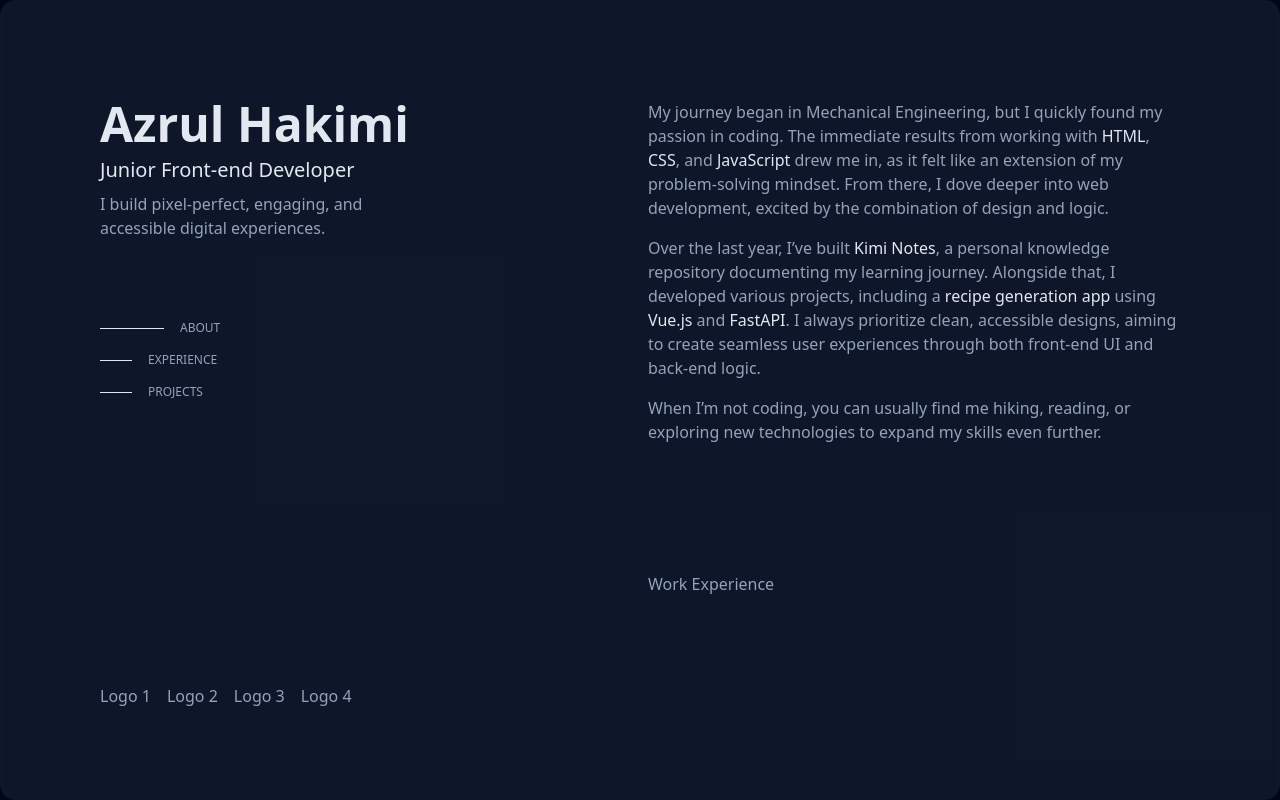
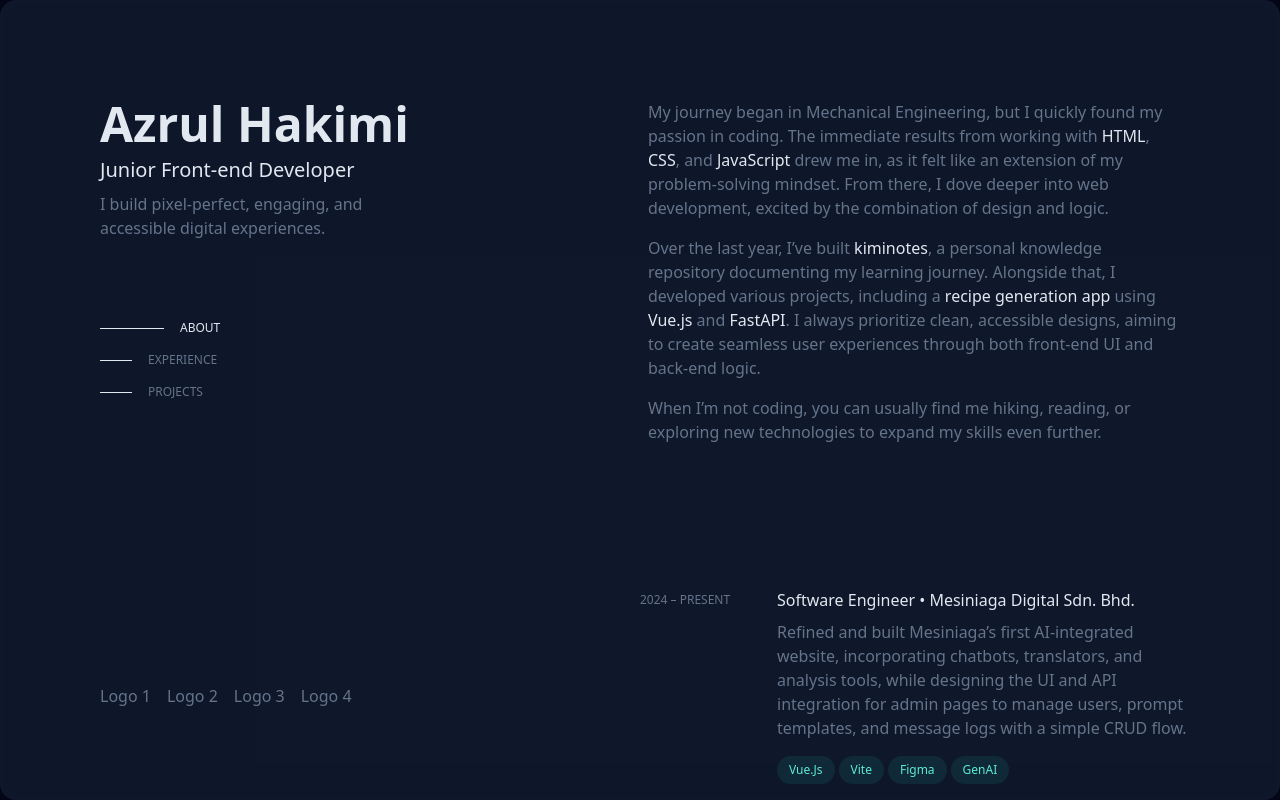
Before and after one commit to rulkimi/kimi-portfolio, a Vue app: page / in a window 1280 px wide. Built offline with nearby package versions, Linux system fonts and the light colour scheme.

Commit message:
added the hover card

```diff
--- a/src/components/AboutMe.vue
+++ b/src/components/AboutMe.vue
@@ -12,7 +12,7 @@
     </p>
 
     <p>
-      Over the last year, I’ve built <a href="https://rulkimi.github.io/kiminotes/" target="_blank" rel="noopener noreferrer">Kimi Notes</a>,
+      Over the last year, I’ve built <a href="https://rulkimi.github.io/kiminotes/" target="_blank" rel="noopener noreferrer">kiminotes</a>,
       a personal knowledge repository documenting my learning journey.
       Alongside that, I developed various projects, including a <a href="https://rulkimi.github.io/recipe-generator/" target="_blank" rel="noopener noreferrer">recipe generation app
       </a> using <a href="https://vuejs.org/" target="_blank" rel="noopener noreferrer">Vue.js</a> and <a href="https://fastapi.tiangolo.com/" target="_blank" rel="noopener noreferrer">FastAPI</a>. I always prioritize clean,
--- a/src/components/NavBar.vue
+++ b/src/components/NavBar.vue
@@ -37,6 +37,7 @@ const setActiveNav = nav => {
             ></div>
             <span
               class="text-xs"
+              :class="{ 'text-slate-200' : activeNav === navigation.name }"
             >
               {{ navigation.name }}
             </span>
--- a/src/components/WorkExperience.vue
+++ b/src/components/WorkExperience.vue
@@ -1,5 +1,27 @@
+<script setup>
+import { HoverCard } from '@/components/templates';
+</script>
+
 <template>
-  <div>
-    Work Experience
+  <div class="relative">
+    <div class="absolute -inset-x-6 flex flex-col gap-4">
+      <HoverCard
+        date="2024 &ndash; PRESENT"
+        title="Software Engineer"
+        company="Mesiniaga Digital Sdn. Bhd."
+        :tags="['Vue.Js', 'Vite', 'Figma', 'GenAI']"
+      >
+        Refined and built Mesiniaga’s first AI-integrated website, incorporating chatbots, translators, and analysis tools,
+        while designing the UI and API integration for admin pages to manage users, prompt templates, and message logs with a simple CRUD flow.
+      </HoverCard>
+      <HoverCard
+        date="2022 &ndash; 2023"
+        title="Software Trainer"
+        company="Knex Inc."
+      >
+        Monitored the company's IoT devices across 6 regions in Brazil, executed 10+ code modifications for tasks like storage optimization and error checks,
+        and performed initial debugging on 5+ software issues, improving functionality and user experience.
+      </HoverCard>
+    </div>
   </div>
 </template>
--- /dev/null
+++ b/src/components/templates/HoverCard.vue
@@ -0,0 +1,46 @@
+<script setup>
+defineProps({
+  date: {
+    type: String,
+    required: true
+  },
+  title: {
+    type: String,
+    required: true
+  },
+  company: {
+    type: String,
+    required: true
+  },
+  tags: {
+    type: Array,
+    required: true
+  }
+})
+</script>
+
+<template>
+  <div class="p-4 group cursor-pointer rounded-md h-full w-full hover:bg-slate-800/50 hover:bg-clip-padding hover:backdrop-filter hover:backdrop-blur-sm hover:bg-opacity-10 transition duration-200 hover:shadow-[inset_0_1px_0_0_rgba(148,163,184,0.1)] hover:drop-shadow-lg">
+    <div class="grid grid-cols-12">
+
+      <div class="col-span-3 text-xs font-medium text-nowrap my-1">{{ date }}</div>
+
+      <div class="col-span-9">
+        <div class="text-slate-200 group-hover:text-teal-300 mb-2">
+          <span>{{ title }} • {{ company }}</span>
+        </div>
+        <slot></slot>
+        <div class="flex gap-1 mt-4">
+          <div
+            v-for="tag in tags"
+            :key="tag"
+            class="flex items-center rounded-full bg-teal-400/10 px-3 py-1 text-xs font-medium leading-5 text-teal-300"
+          >
+            {{ tag }}
+          </div>
+        </div>
+      </div>
+
+    </div>
+  </div>
+</template>
--- /dev/null
+++ b/src/components/templates/index.js
@@ -0,0 +1,7 @@
+import GlowingBackground from './GlowingBackground.vue';
+import HoverCard from './HoverCard.vue';
+
+export {
+  GlowingBackground,
+  HoverCard,
+}
--- a/src/layout/BaseLayout.vue
+++ b/src/layout/BaseLayout.vue
@@ -1,6 +1,6 @@
 <script setup>
 import { NavBar } from '@/components';
-import GlowingBackground from '../components/templates/GlowingBackground.vue';
+import { GlowingBackground } from '@/components/templates';
 </script>
 
 <template>
--- a/src/style.css
+++ b/src/style.css
@@ -4,7 +4,7 @@
 
 @layer base {
   body {
-    @apply bg-slate-950 m-0 min-w-[320px] min-h-screen text-slate-400 text-sm md:text-base;
+    @apply bg-slate-950 m-0 min-w-[320px] min-h-screen text-slate-500 text-sm md:text-base;
   }
 
   p {
```
